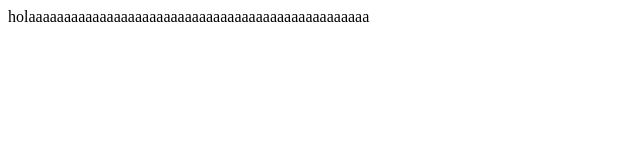
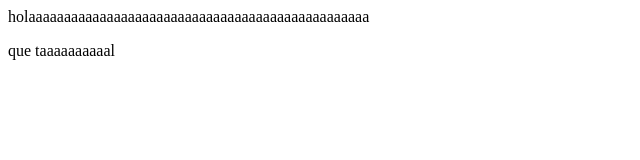
Before and after one commit to NATANTEAM7/Compuservicio, a plain HTML site: page Index.html in a window 1280 px wide. Shown: the full height of the page, 0-640 px from the left. Drawn offline with Linux system fonts and the light colour scheme.

Commit message:
agregue otra frase

```diff
--- a/Index.html
+++ b/Index.html
@@ -14,5 +14,7 @@
 
     <body>
         <p>holaaaaaaaaaaaaaaaaaaaaaaaaaaaaaaaaaaaaaaaaaaaaaaaa</p>
+
+        <p> que taaaaaaaaaal</p>
     </body>
 </html>
```
